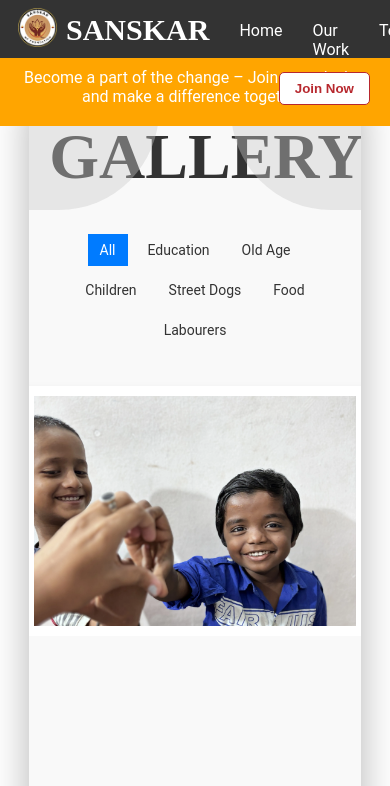
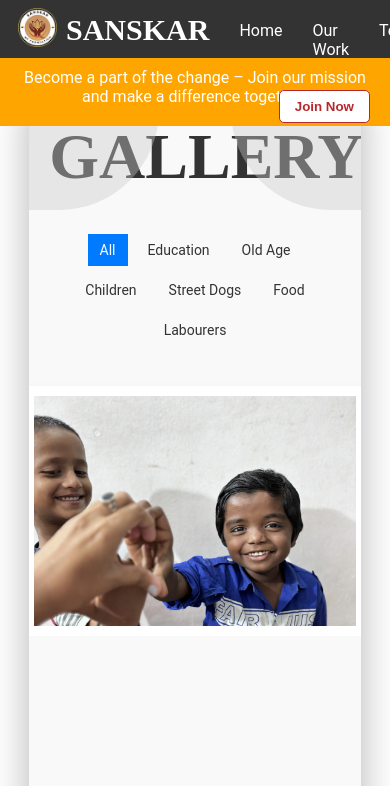
Before and after one commit to Sanskarmkf/mkstatic-QA, a website: page gallery.html in a window 390 px wide. Shown: the top 786 px of the page. Drawn offline with Linux system fonts and the light colour scheme.

Commit message:
correct gallery page

```diff
--- a/gallery.html
+++ b/gallery.html
@@ -896,7 +896,7 @@ footer a:hover {
     }
 
     .join-btn {
-        margin-top: 12px; /* Moves the button slightly down */
+        margin-top: 30px; /* Moves the button slightly down */
     }
 }
 
```
